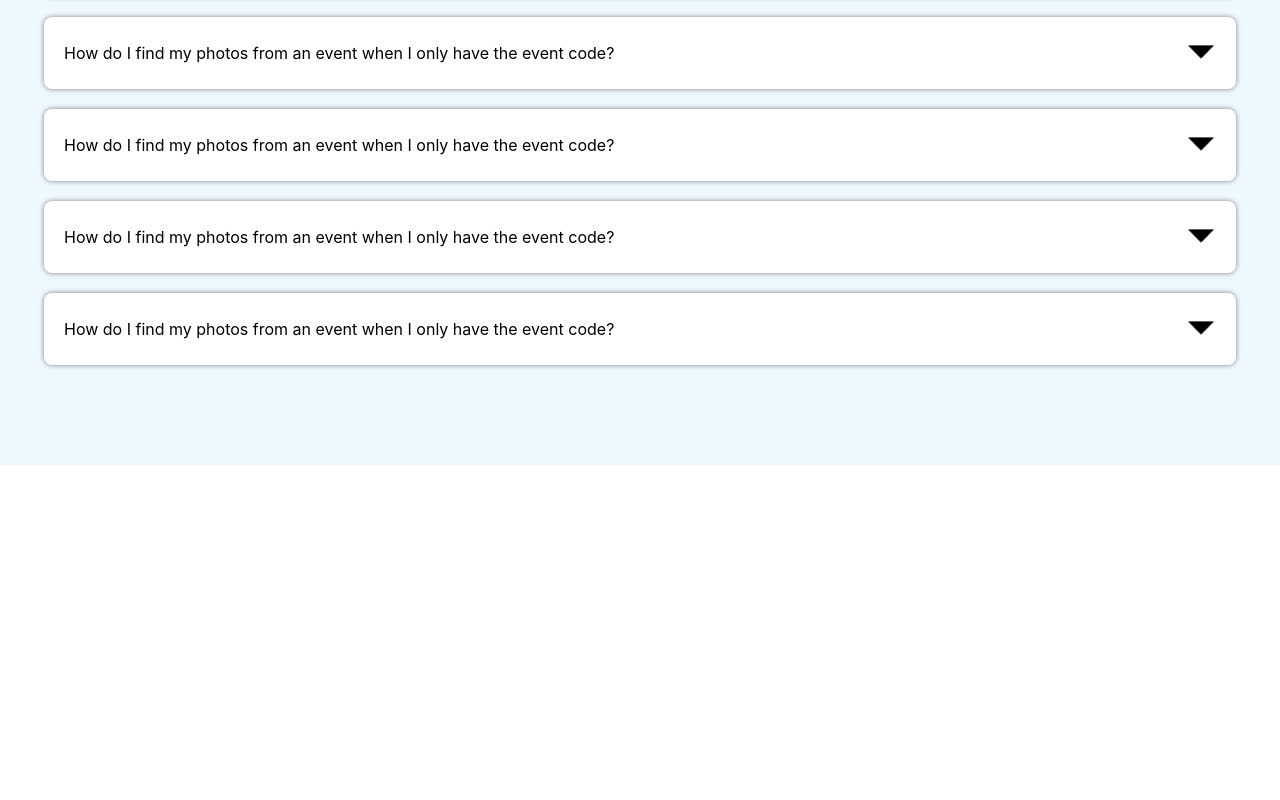
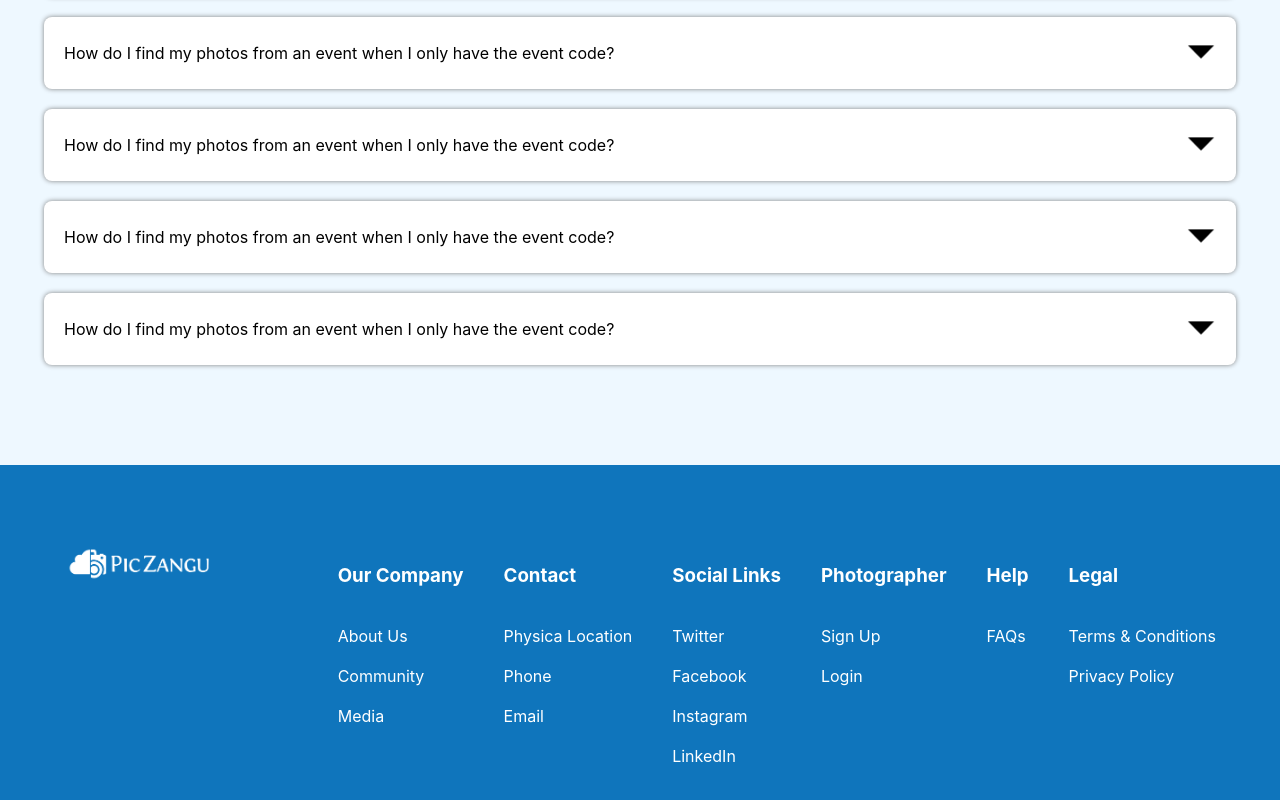
Before and after one commit to AugustineKadima/piczangu_front, a React (Create React App) app: page / in a window 1280 px wide. Shown: the part 2341-3141 px from the top of the page. Before the commit the page ends 2806 px from the top, so only its background shows below. Built offline with nearby package versions, Linux system fonts and the light colour scheme.

Commit message:
Add footer

```diff
--- a/src/App.js
+++ b/src/App.js
@@ -4,6 +4,7 @@ import Hero from './components/main_landing_page/main_hero';
 import ContentPage from './components/main_landing_page/content_page';
 import CustomerTestimonials from './components/main_landing_page/customer_testimonials';
 import Faqs from './components/main_landing_page/faqs_landing';
+import Footer from './components/footer';
 
 function App() {
   return (
@@ -13,6 +14,8 @@ function App() {
         <ContentPage />
         <CustomerTestimonials />
         <Faqs />
+        <Footer />
+
     </div>
   );
 }
--- a/src/components/footer.js
+++ b/src/components/footer.js
@@ -0,0 +1,59 @@
+import React from "react";
+
+export default function Footer(){
+    return (
+        <div className="footer_wrapper">
+            <div className="footer_container">
+                    <div className="logo_container_top_nav logo_footer">
+                        <img  id="logo_img" alt="logo" src="../images/logo3.png">
+
+                        </img>
+                    </div>
+
+                    <div className="footer_content">
+
+                        <div className="footer_item">
+                            <h3>Our Company</h3>
+                            <a>About Us</a>
+                            <a>Community</a>
+                            <a>Media</a>
+                        </div>
+
+                        <div className="footer_item">
+                            <h3>Contact</h3>
+                            <a>Physica Location</a>
+                            <a>Phone</a>
+                            <a>Email</a>
+                        </div>
+
+                        <div className="footer_item">
+                            <h3>Social Links</h3>
+                            <a href="#">Twitter</a>
+                            <a href="#">Facebook</a>
+                            <a href="#">Instagram</a>
+                            <a href="#">LinkedIn</a>
+                        </div>
+
+                        <div className="footer_item">
+                            <h3>Photographer</h3>
+                            <a href="#">Sign Up</a>
+                            <a href="#">Login</a>
+                        </div>
+
+                        <div className="footer_item">
+                            <h3>Help</h3>
+                            <a href="#">FAQs</a>
+                        </div>
+
+                        <div className="footer_item">
+                            <h3>Legal</h3>
+                            <a href="#">Terms & Conditions</a>
+                            <a href="#">Privacy Policy</a>
+                        </div>
+
+                    </div>
+
+            </div>
+        </div>
+    )
+}
--- a/src/index.css
+++ b/src/index.css
@@ -345,3 +345,42 @@ code {
 .faqDropDown img{
   width: 100%;
 }
+
+/* Footer */
+.footer_wrapper{
+  background-color: #0F75BC;
+  width: 100%;
+  height: auto;
+  padding-top: 40px;
+  padding-bottom: 40px;
+}
+.footer_container{
+  margin: 0px auto;
+  width: 90%;
+  display: flex;
+  color: white;
+  padding-top: 40px;
+  padding-bottom: 40px;
+  align-items: flex-start;
+  justify-content: space-between;
+}
+
+.footer_content{
+  display: flex;
+  flex-wrap: wrap;
+}
+
+.footer_item{
+  margin-left: 40px;
+  display: flex;
+  flex-direction: column;
+  color: white;
+  align-items: flex-start;
+  justify-content: flex-start;
+}
+
+.footer_item a, .footer_item p{
+  text-decoration: none;
+  margin-top: 20px;
+  color: white;
+}
```
Also changed, not shown: public/images/logo3.png (added).
